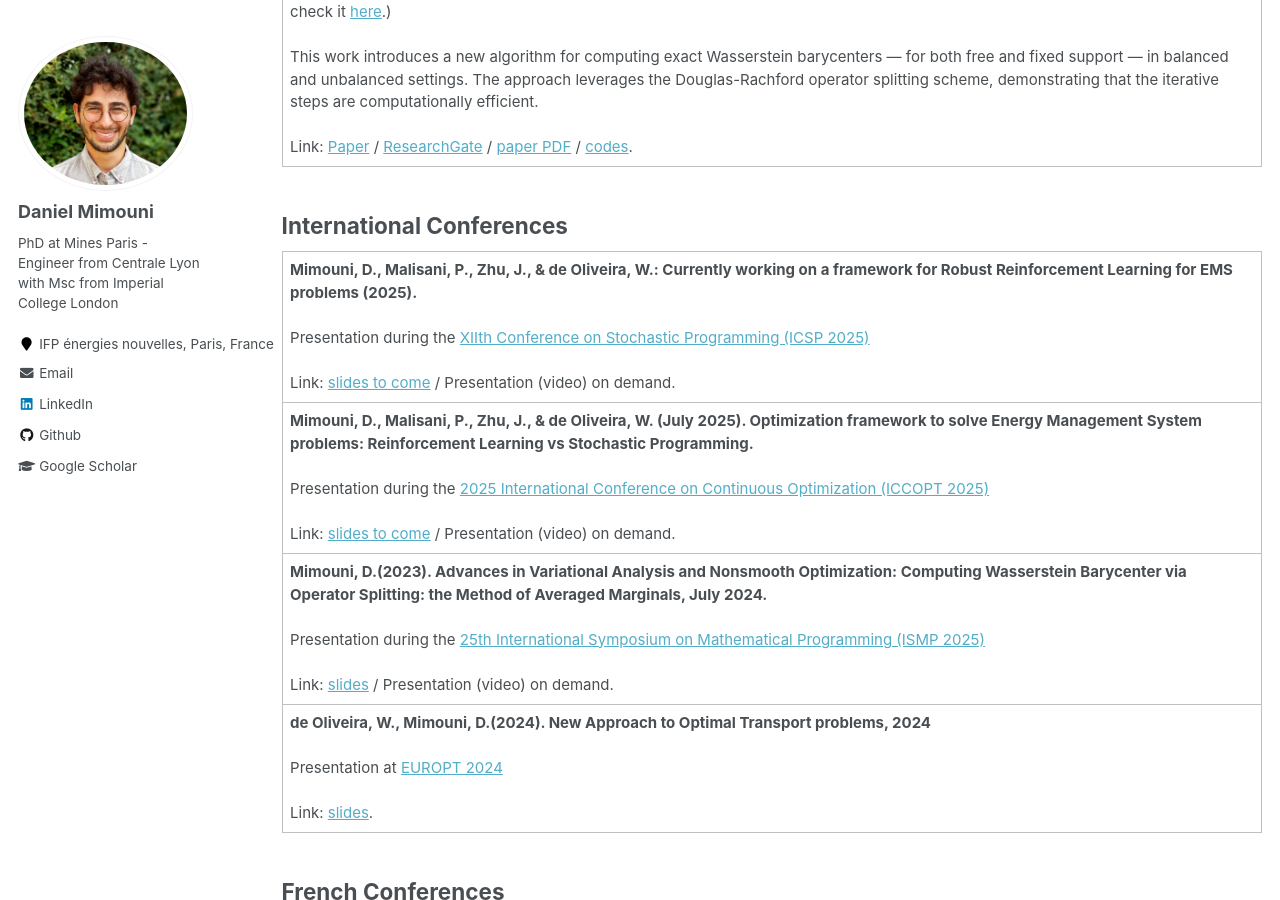
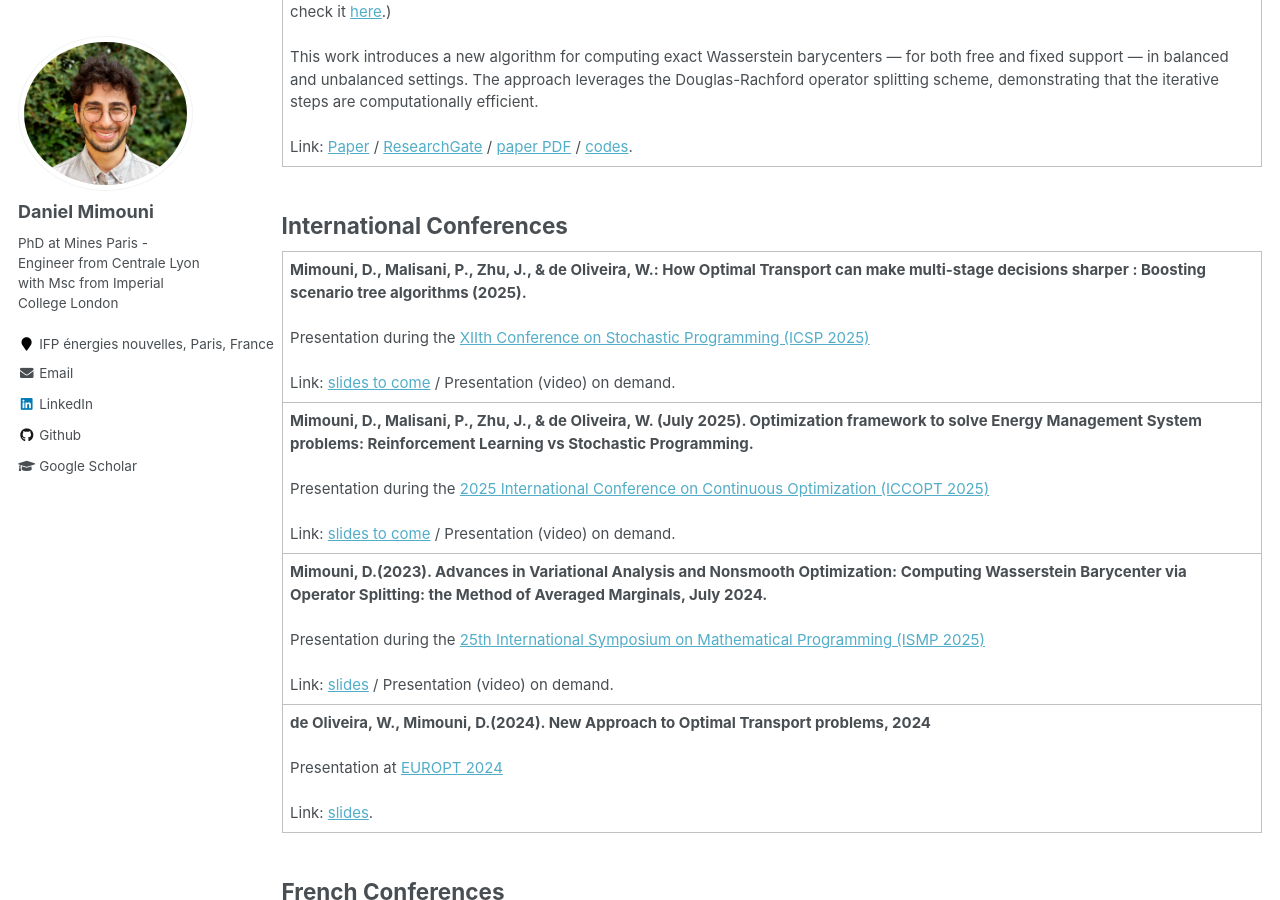
Before and after one commit to dan-mim/dan-mim.github.io, a Jekyll site: the page built from _pages/publications.md, in a window 1280 px wide and 900 px high, scrolled down 1027 px. Built offline with Jekyll 4.4.1, drawn with Linux system fonts in a browser that asks for light colours.

Commit message:
Update publications.md

```diff
--- a/_pages/publications.md
+++ b/_pages/publications.md
@@ -68,7 +68,7 @@ By proposing efficient algorithms for computing Wasserstein barycenters and redu
 <table>
   <tr>
     <td>
-      <b>Mimouni, D., Malisani, P., Zhu, J., & de Oliveira, W.: Currently working on a framework for Robust Reinforcement Learning for EMS problems (2025). </b><br><br>
+      <b>Mimouni, D., Malisani, P., Zhu, J., & de Oliveira, W.: How Optimal Transport can make multi-stage decisions sharper : Boosting scenario tree algorithms (2025). </b><br><br>
       Presentation during the <a href="https://icsp2025.org/">XIIth Conference on Stochastic Programming (ICSP 2025)</a><br><br>
       Link: <a href="">slides to come</a> / Presentation (video) on demand.
     </td>
```
